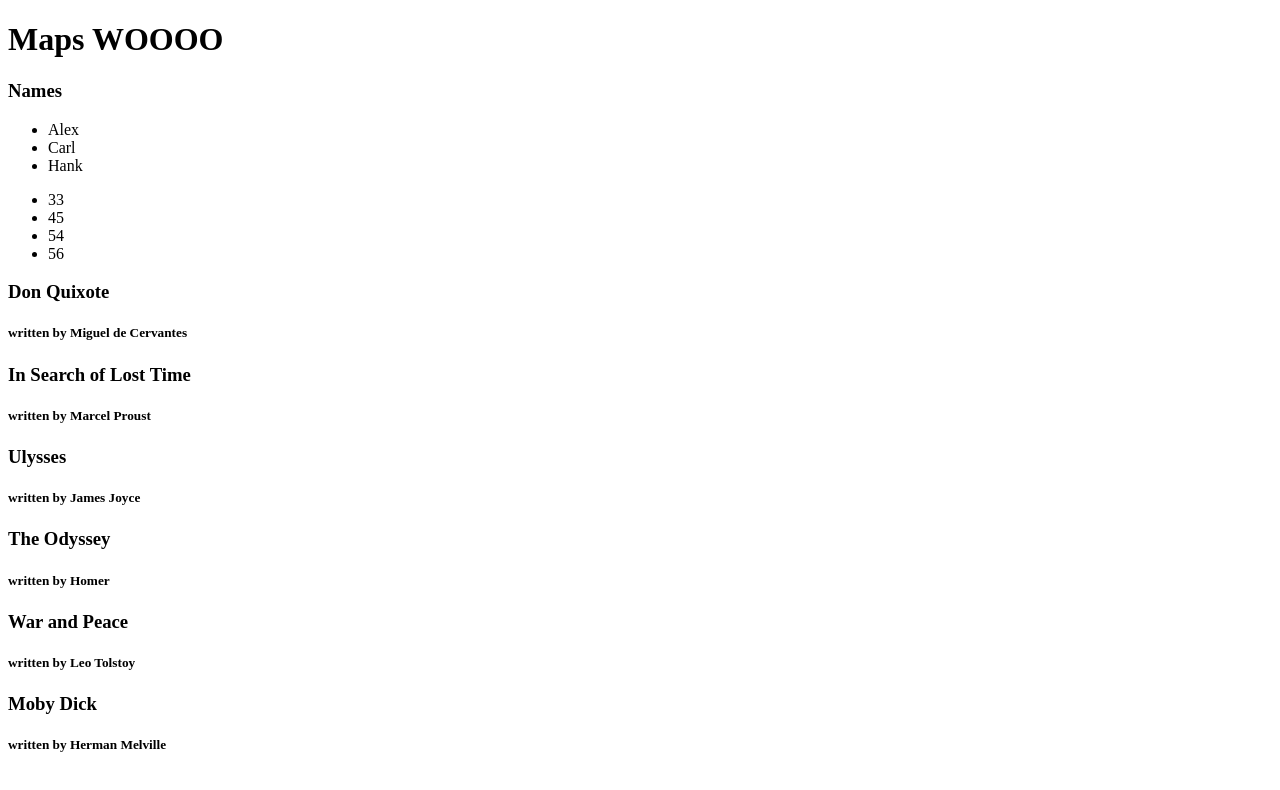
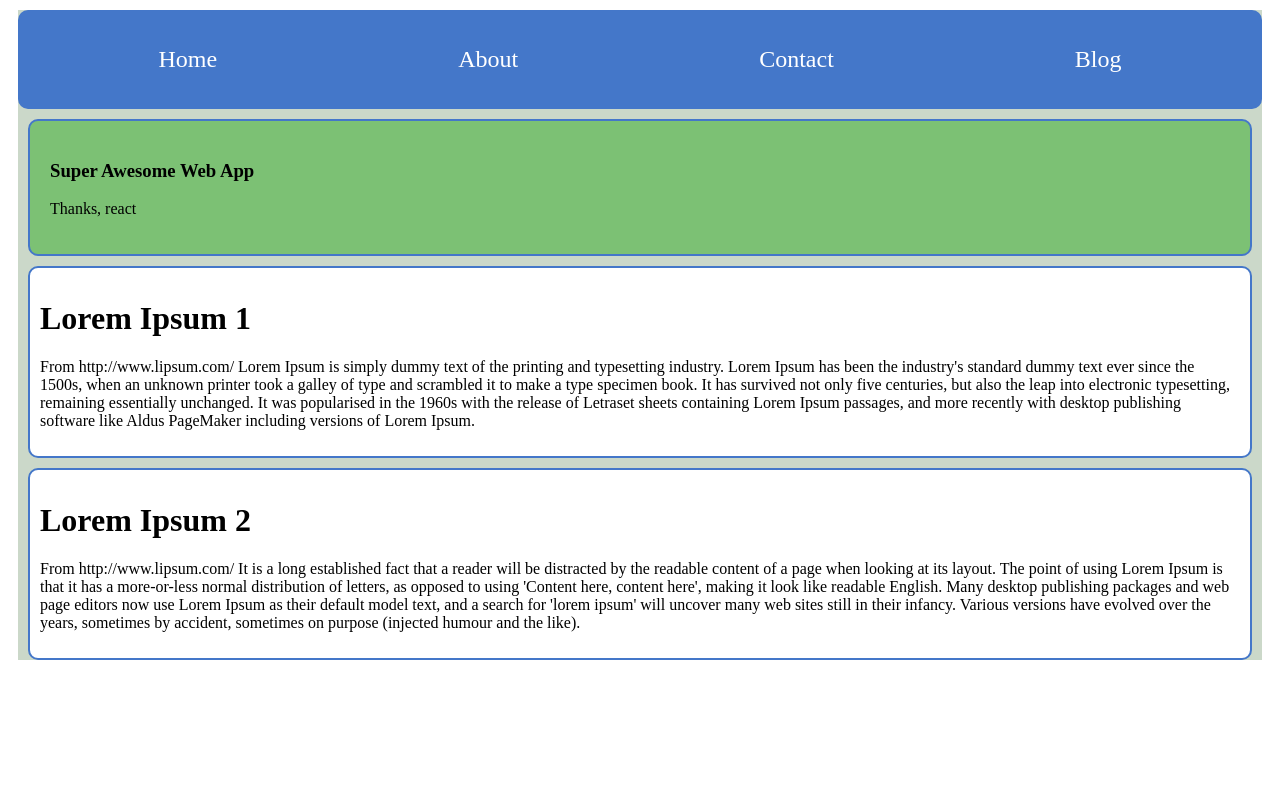
Before and after one commit to jikehara/react_exercises, a React (Create React App) app in the folder my-new-app/: page / in a window 1280 px wide. Shown: the top 790 px of the page. Built offline with nearby package versions, Linux system fonts and the light colour scheme.

Commit message:
Added some style.css, refactored much of the webapp javascript.

```diff
--- a/my-new-app/src/WebApp.js
+++ b/my-new-app/src/WebApp/App.js
@@ -1,39 +1,12 @@
 import React from 'react';
+import NavBar from './NavBar';
+import MyJumbotron from './MyJumbotron';
+import Section from './Section';
 // import ReactDOM from 'react-dom';
 
-const NavBar = (props) => {
-  return (
-    <nav className='nav'>
-      <ul className='nav-item-container'>
-        {
-          props.navLinks.map(function(item) {
-            return <li>{item}</li>
-          })
-        }
-      </ul>
-    </nav>
-  )
-}
 
-const MyJumbotron = (props) => {
-  return (
-    <div className="my-jumbotron">
-      <h3>{props.header}</h3>
-      <p>Thanks, react</p>
-    </div>
-  )
-}
 
-const Section = (props) => {
-  return (
-    <div className="section" role="presentation">
-      <h1>{props.header}</h1>
-      <p>{props.paragraph}</p>
-    </div>
-  )
-}
-
-const WebApp = () => {
+const App = () => {
   return (
     <div className='app-container'>
 
@@ -48,4 +21,4 @@ const WebApp = () => {
 
 
 
-export default WebApp;
+export default App;
--- /dev/null
+++ b/my-new-app/src/WebApp/MyJumbotron.js
@@ -0,0 +1,12 @@
+import React from 'react';
+
+const MyJumbotron = (props) => {
+  return (
+    <div className="my-jumbotron">
+      <h3>{props.header}</h3>
+      <p>Thanks, react</p>
+    </div>
+  )
+}
+
+export default MyJumbotron;
--- /dev/null
+++ b/my-new-app/src/WebApp/NavBar.js
@@ -0,0 +1,17 @@
+import React from 'react';
+
+const NavBar = (props) => {
+  return (
+    <nav className='nav'>
+      <ul className='nav-item-container'>
+        {
+          props.navLinks.map(function(item, index) {
+            return <li key={index}>{item}</li>
+          })
+        }
+      </ul>
+    </nav>
+  )
+}
+
+export default NavBar;
--- /dev/null
+++ b/my-new-app/src/WebApp/Section.js
@@ -0,0 +1,12 @@
+import React from 'react';
+
+const Section = (props) => {
+  return (
+    <div className="section" role="presentation">
+      <h1>{props.header}</h1>
+      <p>{props.paragraph}</p>
+    </div>
+  )
+}
+
+export default Section;
--- a/my-new-app/src/index.js
+++ b/my-new-app/src/index.js
@@ -1,13 +1,13 @@
 import React from 'react';
 import ReactDOM from 'react-dom';
-// import WebApp from './WebApp';
+import App from './WebApp/App';
 import Data from './data';
 import MappingAndFiltering from './MappingAndFiltering'
 import './style.css';
 
-// ReactDOM.render(<WebApp/>, document.getElementById('root'))
-ReactDOM.render(
-  <MappingAndFiltering
-    title={"Maps WOOOO"}
-    allData={Data}/>,
-  document.getElementById('root'));
+ReactDOM.render(<App />, document.getElementById('root'))
+// ReactDOM.render(
+//   <MappingAndFiltering
+//     title={"Maps WOOOO"}
+//     allData={Data}/>,
+//   document.getElementById('root'));
--- a/my-new-app/src/style.css
+++ b/my-new-app/src/style.css
@@ -13,12 +13,13 @@
 .nav-item-container {
   display: flex;
   justify-content: space-around;
-  align-content: space-around;
+  padding: 0;
 }
 
 .nav-item-container > li {
   font-size: 24px;
   list-style: none;
+  margin: 0;
 }
 
 .my-jumbotron {
```
